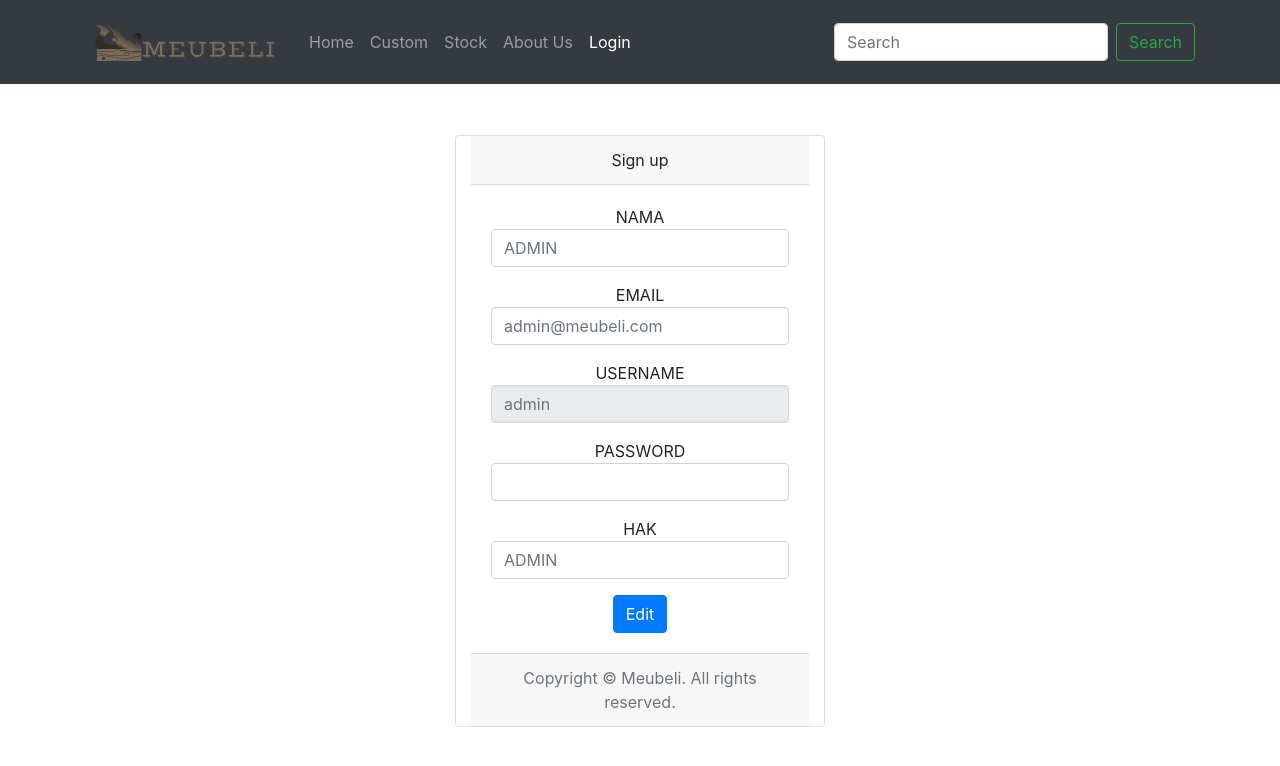
After one commit to IMPAL-WDU-1819/tubes-impal-meubeli-com, a PHP site: page /edituser.php?username=admin in a window 1280 px wide. The commit adds this page. Shown: the top 766 px of the page. Run offline with PHP 8.4, Linux system fonts and the light colour scheme; data comes from the database, SQL or seed files in the repository.

Commit message:
update admin side
admin side 80% beres

```diff
--- /dev/null
+++ b/Website Meubeli/edituser.php
@@ -0,0 +1,87 @@
+<?php
+  include "koneksi.php";
+  include "proseslogin.php";
+
+?>
+
+<!DOCTYPE html>
+<html lang="en">
+  <head>
+    <meta charset="utf-8">
+    <meta http-equiv="X-UA-Compatible" content="IE=edge">
+    <meta name="viewport" content="width=device-width, initial-scale=1">
+    <title>Sign Up</title>
+    <!-- Bootstrap -->
+    <link href="css/bootstrap-4.0.0.css" rel="stylesheet">
+  </head>
+  <body>
+    <!-- Start of Navbar -->
+   <nav class="navbar navbar-expand-lg navbar-dark bg-dark">
+      <div class="container">
+        <a class="navbar-brand" href="#"><img src="images/logo2-12.png" width="200" height="58" alt=""/></a>
+        <button class="navbar-toggler" type="button" data-toggle="collapse" data-target="#navbarSupportedContent" aria-controls="navbarSupportedContent" aria-expanded="false" aria-label="Toggle navigation">
+        <span class="navbar-toggler-icon"></span>
+        </button>
+        <div class="collapse navbar-collapse" id="navbarSupportedContent">
+          <ul class="navbar-nav mr-auto">
+            <li class="nav-item"><a class="nav-link" href="index.php" >Home </a></li>
+            <li class="nav-item"><a class="nav-link" href="Custom.html">Custom</a></li>
+            <li class="nav-item"> <a class="nav-link" href="#">Stock</a></li>
+            <li class="nav-item "> <a class="nav-link" href="About.html">About Us</a></li>
+            <li class="nav-item active"> <a class="nav-link" href="Login.php">Login <span class="sr-only">(current)</span></a></li>
+          </ul>
+          <form class="form-inline my-2 my-lg-0">
+            <input class="form-control mr-sm-2" type="search" placeholder="Search" aria-label="Search">
+            <button class="btn btn-outline-success my-2 my-sm-0" type="submit">Search</button>
+          </form>
+        </div>
+      </div>
+    </nav>
+    <div class="container" style="margin: 4%; margin-right: auto; margin-left: auto;">
+      <div class="card text-center col-md-4 offset-lg-4 col-lg-4">
+        <div class="card-header"> Sign up</div>
+        <div class="card-body">
+          <?php
+            $un = $_GET['username'];
+            $sql = mysqli_query($conn, "SELECT * FROM akun WHERE username = '$un'");
+            $no = 0;
+            $data = mysqli_fetch_array($sql);
+            $no++;
+            $passwd = $data['password'];
+            $nama = $data['nama'];
+            $email = $data['email'];
+            $hak = $data['hak'];
+          ?>
+          <form action="prosesedit.php" method="post">
+            <div class="form-group">
+            NAMA
+            <input type="name" class="form-control" id="nama" name="nama" placeholder="<?php echo($nama) ?>" >
+            </div>
+            <div class="form-group">
+            EMAIL
+            <input type="email" class="form-control" id="email" name="email" placeholder="<?php echo($email) ?>">
+            </div>
+            <div class="form-group">
+            USERNAME
+            <input type="text" class="form-control" id="uname" name="uname" placeholder="<?php echo($un) ?>" readonly>
+            </div>
+            <div class="form-group">
+            PASSWORD
+            <input type="password" class="form-control" id="passwd" name="passwd">
+            </div>
+            <div class="form-group">
+            HAK
+            <input type="text" class="form-control" id="hak" name="hak" placeholder="<?php echo($hak) ?>">
+            </div>
+            <button type="submit" name="signup" class="btn btn-primary">Edit</button>
+          </form>
+        </div>
+
+        <div class="card-footer text-muted"> Copyright © Meubeli. All rights reserved. </div>
+      </div>
+    </div>
+    <script src="js/jquery-3.2.1.min.js"></script> <!-- Include all compiled plugins (below), or include individual files as needed -->
+    <script src="js/popper.min.js"></script>
+    <script src="js/bootstrap-4.0.0.js"></script>
+  </body>
+</html>
--- a/Website Meubeli/pageadmin.php
+++ b/Website Meubeli/pageadmin.php
@@ -76,8 +76,8 @@ include('koneksi.php');
           <td><?php echo $nama; ?></td>
           <td><?php echo $email; ?></td>
           <td><?php echo $hak; ?></td>
-          <td><button type="button" class="btn btn-danger">Hapus</button></td>
-          <td><button type="button" class="btn btn-warning">Edit</button></td>
+          <td><button type="button" class="btn btn-danger"><a href="hapususer.php?username=<?php echo($uname);?>" style="text-decoration: none; color: white;">Hapus</a></button></td>
+          <td><button type="button" class="btn btn-warning"><a href="edituser.php?username=<?php echo($uname);?>" style="text-decoration: none; color: white;">Edit</a></button></td>
         </tr>
       <?php } ?>
     </tbody>
--- /dev/null
+++ b/Website Meubeli/prosesedit.php
@@ -0,0 +1,3 @@
+<?php
+
+?>
--- a/Website Meubeli/proseslogin.php
+++ b/Website Meubeli/proseslogin.php
@@ -11,7 +11,7 @@ if (isset($_POST['login'])) {
 	$cek = mysqli_num_rows($view);
 
 	if ($cek >=1) {
-		if ($data = mysqli_fetch_array($sql)) {
+		if ($data = mysqli_fetch_array($view)) {
 
 			login_session();
 			$_SESSION['username'] = $uname;
@@ -22,6 +22,8 @@ if (isset($_POST['login'])) {
 		echo "<script>alert('Login Berhasil')</script>";
 		echo "<script>location.href='index.php'</script>";
 
+	}else{
+		echo "<script>alert('Login Gagal')</script>";
 	}
 }
 
@@ -53,12 +55,3 @@ function login_nama() {
 	if (login_check()) return $_SESSION['nama'];
 	return null;
 }
-
-function logout() {
-
-	if (isset($_GET['logout']) && login_check()) {
-		session_destroy();
-		return true;
-	}
-	return false;
-}
```
Also changed, not shown: Website Meubeli/hapususer.php (added, +12 -0 lines), Website Meubeli/index.php (+15 -5 lines), Website Meubeli/proseslogout.php (added, +12 -0 lines).
